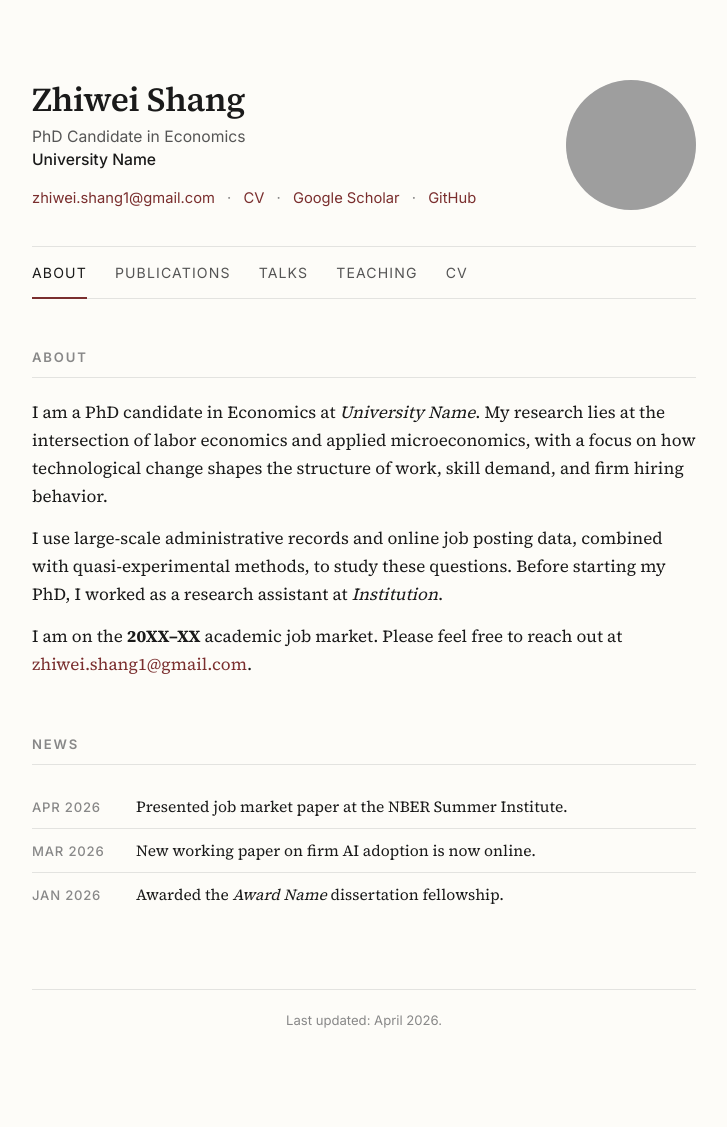
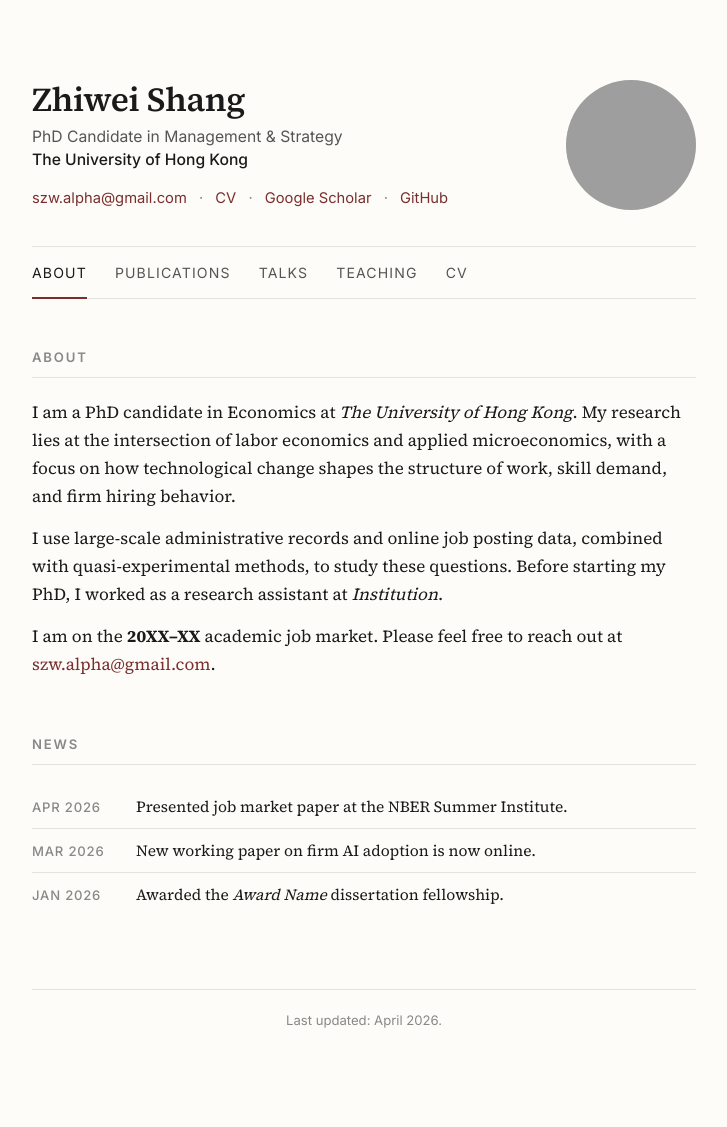
Before and after one commit to Zhiwei-Shang/zhiwei-shang.github.io, a Jekyll site: the page built from index.html, in a window 1280 px wide. Shown: the whole page, without its empty margins (276-1003 px from the left). Built offline with Jekyll 4.4.1, drawn with Linux system fonts in a browser that asks for light colours; grey boxes are pictures that could not be loaded.

Commit message:
Update _config.yml

```diff
--- a/_config.yml
+++ b/_config.yml
@@ -3,16 +3,16 @@
 # ---------------------------------------------------------------------------
 
 title:       "Zhiwei Shang"
-description: "Personal website of Zhiwei Shang, PhD Candidate in Economics."
+description: "Personal website of Zhiwei Shang, PhD Candidate in Management & Strategy."
 url:         ""    # e.g. "https://zhiweishang.github.io" (optional, fine to leave blank)
 baseurl:     ""    # leave "" if hosting at <username>.github.io
 
 # Author profile — used in the page header and in the footer.
 author:
   name:           "Zhiwei Shang"
-  role:           "PhD Candidate in Economics"
-  institution:    "University Name"
-  email:          "zhiwei.shang1@gmail.com"
+  role:           "PhD Candidate in Management & Strategy"
+  institution:    "The University of Hong Kong"
+  email:          "szw.alpha@gmail.com"
   photo:          "/images/profile.jpg"
   cv:             "/files/cv.pdf"
   googlescholar:  "https://scholar.google.com"
```
